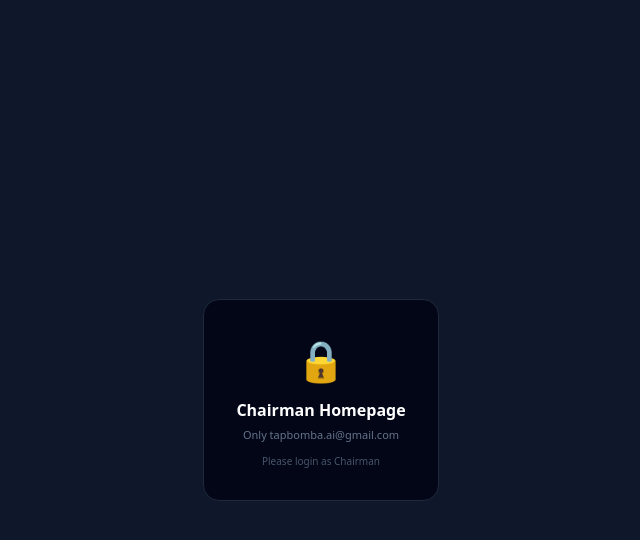
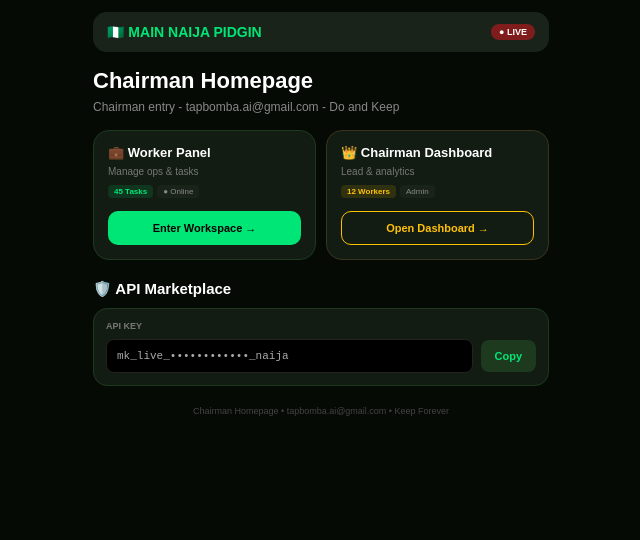
Before and after one commit to tapbombaai-glitch/main-naija-pidgin, a Next.js app: page / in a window 1280 px wide. Shown: the top 540 px of the page, without its empty margins (319-959 px from the left). Built offline with nearby package versions, Linux system fonts and the light colour scheme; no server answers; the database is empty.

Commit message:
Update page.tsx

```diff
--- a/app/page.tsx
+++ b/app/page.tsx
@@ -1,106 +1,71 @@
- "use client";
-import { useState, useEffect } from "react";
-import { createClient } from "@supabase/supabase-js";
-
-const supabase = createClient(
-  process.env.NEXT_PUBLIC_SUPABASE_URL!,
-  process.env.NEXT_PUBLIC_SUPABASE_ANON_KEY!
-);
+"use client";
+import { useState } from "react";
+import Link from "next/link";
 
 export default function ChairmanHomepage() {
-  const [email, setEmail] = useState<string | null>(null);
-  const [stats, setStats] = useState({ total: 0, pending: 0, approved: 0, rejected: 0 });
-
-  useEffect(() => {
-    (async () => {
-      const { data: { user } } = await supabase.auth.getUser();
-      setEmail(user?.email || null);
-      const { data } = await supabase.from("recordings").select("status");
-      if (data) {
-        setStats({
-          total: data.length,
-          pending: data.filter(r => r.status === "pending").length,
-          approved: data.filter(r => r.status === "approved").length,
-          rejected: data.filter(r => r.status === "rejected").length,
-        });
-      }
-    })();
-  }, []);
-
-  const isChairman = email === "tapbomba.ai@gmail.com";
-
-  if (!isChairman) {
-    return (
-      <div style={{ minHeight: "100vh", background: "#0f172a", display: "grid", placeItems: "center", color: "white", fontFamily: "system-ui" }}>
-        <div style={{ textAlign: "center", background: "#020617", padding: "32px", borderRadius: "16px", border: "1px solid #1e293b" }}>
-          <div style={{ fontSize: "40px" }}>🔒</div>
-          <div style={{ fontWeight: 900, marginTop: "12px" }}>Chairman Homepage</div>
-          <div style={{ fontSize: "11px", color: "#64748b", marginTop: "6px" }}>Only tapbomba.ai@gmail.com</div>
-          <div style={{ fontSize: "10px", color: "#475569", marginTop: "12px" }}>Please login as Chairman</div>
-        </div>
-      </div>
-    );
-  }
+  const [copied, setCopied] = useState(false);
+  const apiKey = "mk_live_••••••••••••_naija";
 
   return (
-    <div style={{ minHeight: "100vh", background: "#0f172a", color: "white", fontFamily: "system-ui" }}>
-      {/* Chairman Homepage Header */}
-      <div style={{ background: "linear-gradient(135deg, #f59e0b, #f97316)", color: "black", padding: "20px 16px" }}>
-        <div style={{ fontWeight: 900, fontSize: "22px" }}>👑 Chairman Homepage</div>
-        <div style={{ fontSize: "12px", fontWeight: 600, marginTop: "4px" }}>{email}</div>
-        <div style={{ fontSize: "10px", marginTop: "4px", opacity: 0.8 }}>Main Naija Pidgin - Chairman Entry - Keep Forever</div>
-      </div>
+    <div style={{ background: "#050A05", minHeight: "100vh", width: "100%", overflowX: "hidden" }}>
+      <style>{`*{box-sizing:border-box} body{margin:0}`}</style>
+      <div style={{ maxWidth: "480px", margin: "0 auto", padding: "12px", width: "100%" }}>
 
-      {/* Chairman Stats */}
-      <div style={{ padding: "16px", display: "grid", gridTemplateColumns: "1fr 1fr", gap: "10px" }}>
-        <div style={{ background: "#020617", border: "1px solid #1e293b", padding: "16px", borderRadius: "12px" }}>
-          <div style={{ fontSize: "10px", color: "#94a3b8" }}>TOTAL</div>
-          <div style={{ fontSize: "24px", fontWeight: 900 }}>{stats.total}</div>
-          <div style={{ fontSize: "9px", color: "#22c55e" }}>Never decreases</div>
-        </div>
-        <div style={{ background: "#020617", border: "1px solid #1e293b", padding: "16px", borderRadius: "12px" }}>
-          <div style={{ fontSize: "10px", color: "#94a3b8" }}>PENDING</div>
-          <div style={{ fontSize: "24px", fontWeight: 900, color: "#f59e0b" }}>{stats.pending}</div>
-        </div>
-        <div style={{ background: "#020617", border: "1px solid #1e293b", padding: "16px", borderRadius: "12px" }}>
-          <div style={{ fontSize: "10px", color: "#94a3b8" }}>APPROVED</div>
-          <div style={{ fontSize: "24px", fontWeight: 900, color: "#22c55e" }}>{stats.approved}</div>
-        </div>
-        <div style={{ background: "#020617", border: "1px solid #1e293b", padding: "16px", borderRadius: "12px" }}>
-          <div style={{ fontSize: "10px", color: "#94a3b8" }}>REJECTED</div>
-          <div style={{ fontSize: "24px", fontWeight: 900, color: "#ef4444" }}>{stats.rejected}</div>
-        </div>
-      </div>
-
-      {/* Chairman Navigation - Inside Homepage */}
-      <div style={{ padding: "0 16px 16px", display: "grid", gap: "10px" }}>
-        <div style={{ background: "#020617", border: "1px solid #f59e0b", padding: "14px", borderRadius: "12px", display: "flex", justifyContent: "space-between", alignItems: "center" }}>
-          <div>
-            <div style={{ fontWeight: 800, fontSize: "13px" }}>🎙️ Marketplace - 5 Voices</div>
-            <div style={{ fontSize: "10px", color: "#94a3b8" }}>Chairman voices bucket</div>
-          </div>
-          <div style={{ fontSize: "11px", background: "#f59e0b", color: "black", padding: "4px 10px", borderRadius: "20px", fontWeight: 800 }}>View</div>
+        {/* HEADER - Chairman */}
+        <div style={{ background: "#1A231A", borderRadius: "14px", padding: "12px 14px", display: "flex", justifyContent: "space-between", alignItems: "center" }}>
+          <div style={{ fontWeight: "900", color: "#00E676", fontSize: "14px" }}>🇳🇬 MAIN NAIJA PIDGIN</div>
+          <span style={{ background: "#7f1d1d", color: "white", fontSize: "9px", padding: "3px 8px", borderRadius: "20px", fontWeight: "800" }}>● LIVE</span>
         </div>
 
-        <div style={{ background: "#020617", border: "1px solid #1e293b", padding: "14px", borderRadius: "12px", display: "flex", justifyContent: "space-between", alignItems: "center" }}>
-          <div>
-            <div style={{ fontWeight: 800, fontSize: "13px" }}>🎧 Worker Studio</div>
-            <div style={{ fontSize: "10px", color: "#94a3b8" }}>Recordings table - keep forever</div>
-          </div>
-          <div style={{ fontSize: "11px", background: "#1e293b", color: "white", padding: "4px 10px", borderRadius: "20px", fontWeight: 800 }}>Manage</div>
+        <div style={{ marginTop: "16px" }}>
+          <h1 style={{ fontSize: "22px", fontWeight: "900", color: "white", margin: 0, lineHeight: "26px" }}>Chairman Homepage</h1>
+          <p style={{ color: "#888", fontSize: "12px", marginTop: "6px" }}>Chairman entry - tapbomba.ai@gmail.com - Do and Keep</p>
         </div>
 
-        <div style={{ background: "#f59e0b", padding: "14px", borderRadius: "12px", display: "flex", justifyContent: "space-between", alignItems: "center", color: "black" }}>
-          <div>
-            <div style={{ fontWeight: 900, fontSize: "13px" }}>🔍 Recording Review</div>
-            <div style={{ fontSize: "10px", fontWeight: 600 }}>Approve / Reject - Keep forever</div>
+        {/* WORKER + CHAIRMAN - FIXED INSIDE - NO DELETE - CHAIRMAN CODE */}
+        <div style={{ display: "grid", gridTemplateColumns: "1fr 1fr", gap: "10px", marginTop: "16px", width: "100%" }}>
+          <div style={{ background: "#121C12", border: "1px solid #1E3A1E", borderRadius: "16px", padding: "14px", display: "flex", flexDirection: "column", minHeight: "130px", justifyContent: "space-between" }}>
+            <div>
+              <div style={{ fontWeight: "800", color: "white", fontSize: "13px" }}>💼 Worker Panel</div>
+              <div style={{ color: "#777", fontSize: "10px", marginTop: "6px" }}>Manage ops & tasks</div>
+              <div style={{ display: "flex", gap: "4px", marginTop: "8px" }}>
+                <span style={{ fontSize: "8px", background: "#00E67620", color: "#00E676", padding: "2px 6px", borderRadius: "4px", fontWeight: "800" }}>45 Tasks</span>
+                <span style={{ fontSize: "8px", background: "#1A231A", color: "#888", padding: "2px 6px", borderRadius: "4px" }}>● Online</span>
+              </div>
+            </div>
+            <Link href="/worker" style={{ textDecoration: "none", display: "block", width: "100%" }}>
+              <div style={{ marginTop: "12px", background: "#00E676", color: "black", padding: "11px", borderRadius: "10px", textAlign: "center", fontWeight: "900", fontSize: "11px" }}>Enter Workspace →</div>
+            </Link>
           </div>
-          <div style={{ fontSize: "11px", background: "black", color: "#f59e0b", padding: "4px 10px", borderRadius: "20px", fontWeight: 800 }}>Open</div>
+
+          <div style={{ background: "#121C12", border: "1px solid #3A341E", borderRadius: "16px", padding: "14px", display: "flex", flexDirection: "column", minHeight: "130px", justifyContent: "space-between" }}>
+            <div>
+              <div style={{ fontWeight: "800", color: "white", fontSize: "13px" }}>👑 Chairman Dashboard</div>
+              <div style={{ color: "#777", fontSize: "10px", marginTop: "6px" }}>Lead & analytics</div>
+              <div style={{ display: "flex", gap: "4px", marginTop: "8px" }}>
+                <span style={{ fontSize: "8px", background: "#FFC10720", color: "#FFC107", padding: "2px 6px", borderRadius: "4px", fontWeight: "800" }}>12 Workers</span>
+                <span style={{ fontSize: "8px", background: "#1A231A", color: "#888", padding: "2px 6px", borderRadius: "4px" }}>Admin</span>
+              </div>
+            </div>
+            <Link href="/admin/login" style={{ textDecoration: "none", display: "block", width: "100%" }}>
+              <div style={{ marginTop: "12px", background: "transparent", border: "1.5px solid #FFC107", color: "#FFC107", padding: "10px", borderRadius: "10px", textAlign: "center", fontWeight: "800", fontSize: "11px" }}>Open Dashboard →</div>
+            </Link>
+          </div>
         </div>
-      </div>
 
-      <div style={{ textAlign: "center", padding: "16px", fontSize: "9px", color: "#475569" }}>
-        Chairman Homepage - app/page.tsx - tapbomba.ai@gmail.com - Do and Keep
+        {/* Rest of Chairman code - Keep same */}
+        <div style={{ marginTop: "20px" }}>
+          <div style={{ fontWeight: "800", color: "white", fontSize: "15px" }}>🛡️ API Marketplace</div>
+          <div style={{ marginTop: "10px", background: "#121C12", border: "1px solid #1E3A1E", borderRadius: "14px", padding: "12px" }}>
+            <div style={{ color: "#777", fontSize: "9px", fontWeight: "800" }}>API KEY</div>
+            <div style={{ marginTop: "8px", display: "flex", gap: "8px", alignItems: "center" }}>
+              <div style={{ flex: 1, background: "black", border: "1px solid #222", borderRadius: "8px", padding: "10px", color: "#aaa", fontSize: "11px", fontFamily: "monospace" }}>{apiKey}</div>
+              <button onClick={()=>{navigator.clipboard.writeText("mk_live_test_key"); setCopied(true); setTimeout(()=>setCopied(false),2000)}} style={{ background: "#1E3A1E", color: "#00E676", border: "none", padding: "10px 14px", borderRadius: "8px", fontSize: "11px", fontWeight: "800" }}>{copied ? "✓" : "Copy"}</button>
+            </div>
+          </div>
+        </div>
+
+        <div style={{ marginTop: "20px", textAlign: "center", color: "#444", fontSize: "9px", paddingBottom: "20px" }}>Chairman Homepage • tapbomba.ai@gmail.com • Keep Forever</div>
       </div>
     </div>
   );
```
